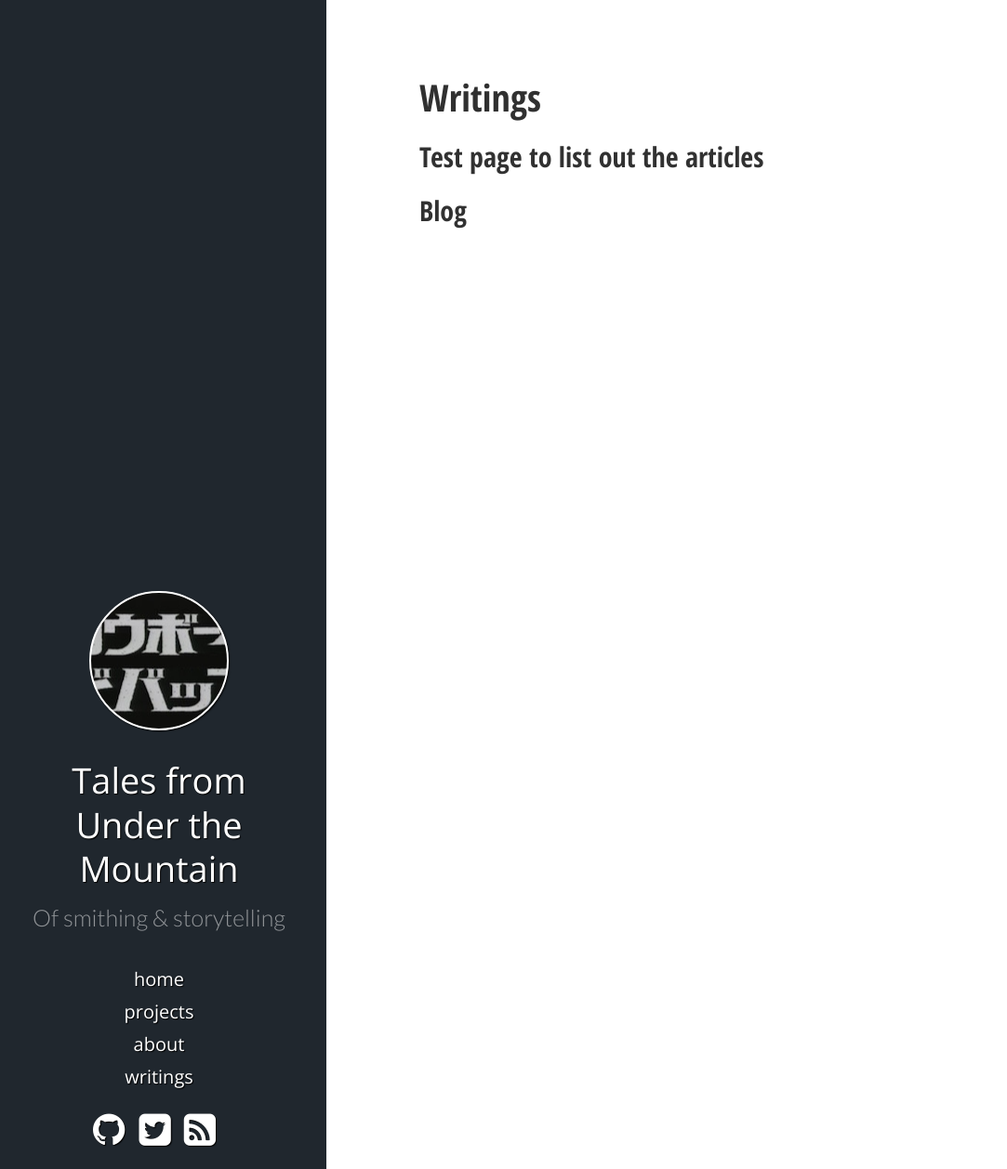
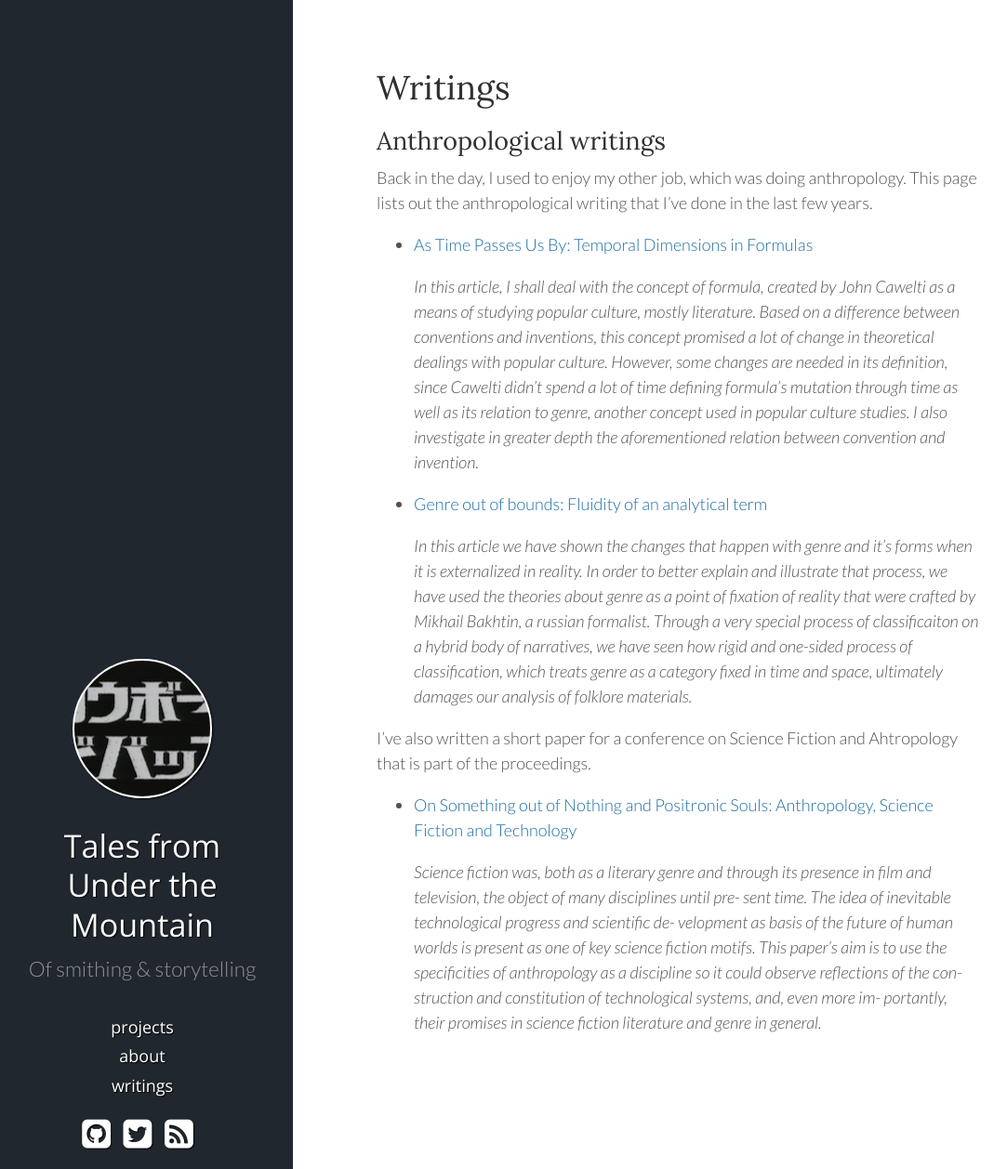
Before and after one commit to blackdwarf/blackdwarf.github.io, a Jekyll site: the page built from writing/index.md, in a window 1280 px wide and 1258 px high. Shown: the whole window at 93% size, without its empty margins (9-1092 px from the left). Built offline with Jekyll 4.4.1, drawn with Linux system fonts in a browser that asks for light colours; nearby versions of some CDN libraries; Markdown is read by kramdown in place of the engine named in the settings.

Commit message:
Adding more styles

```diff
--- a/_includes/sidebar.html
+++ b/_includes/sidebar.html
@@ -5,13 +5,13 @@
       <h1>
         <a href="{{ site.baseurl }}">
           {{ site.title }}
+          <!-- And then some -->
         </a>
       </h1>
       <p class="lead">{{ site.description }}</p>
     </div>
 
     <nav class="sidebar-nav">
-      <a class="sidebar-nav-item{% if page.url == site.baseurl %} active{% endif %}" href="{{ site.baseurl }}">home</a>
 
       {% comment %}
         The code below dynamically generates a sidebar nav of pages with
@@ -29,7 +29,7 @@
 
     </nav>
     <div class="social-badges">
-        <div class="social-git"><a href="https://www.github.com/blackdwarf"><span class="fa fa-github fa-2x"></span></div>
+        <div class="social-git"><a href="https://www.github.com/blackdwarf"><span class="fa fa-github-square fa-2x"></span></a></div>
         <div class="social-twitter"><a href="https://twitter.com/blackdwarph"><span class="fa fa-twitter-square fa-2x"></span></a></div>
         <div class="rss-feed"><a href="atom.xml"><span class="fa fa-rss-square fa-2x"></span></a></div>
     </div>
--- a/public/css/dwarvenblues.css
+++ b/public/css/dwarvenblues.css
@@ -2,18 +2,32 @@
 @import url(http://fonts.googleapis.com/css?family=Roboto:400italic,700italic,700,400&subset=latin,latin-ext);
 @import url(http://fonts.googleapis.com/css?family=Open+Sans:400,300,700&subset=latin,latin-ext);
 @import url(http://fonts.googleapis.com/css?family=Lato:300,400,700,300italic,400italic,700italic&subset=latin,latin-ext);
+@import url(http://fonts.googleapis.com/css?family=Lora:400,700,400italic,700italic&subset=latin,latin-ext);
+@import url(http://fonts.googleapis.com/css?family=Crimson+Text:400,400italic,700,700italic);
 
 /* Overrides for the main elements */
 html {
-    font-family: Lato, 'Open Sans', 'Helvetica', 'sans-serif';
+    font-family: Lato, 'Helvetica', 'sans-serif';
     font-weight: 300;
+    font-size: 18px;
 }
 h1, h2, h3, h4, h5 {
-    font-family: 'Open Sans Condensed', sans-serif;
-    font-weight: 700;
+    font-family: Lora, 'Open Sans Condensed', sans-serif;
+    font-weight: 400;
+}
+a {
+    /*color: #ffc828;*/
+    /*color: #ff6600;*/
+    /*color: #268bd2;*/
+    /*color: #217AB8;*/
+    color: #1E6EA6;
 }
 a:hover {
-    color: #217AB8;
+    /*color: #217AB8;*/
+    /*color: #CCA020;*/
+    color: #2CA0F2;
+    transition: color 0.4s;
+    text-decoration: none;
 }
 
 /* End overrides for main elements */
@@ -27,7 +41,6 @@
 
 /* Overrides for sidebar */
 .sidebar {
-    /*background-color: #4A4A4A;*/
     background-color: #20272E;
 }
 .sidebar-about {
@@ -40,9 +53,11 @@
     text-shadow: 1px 1px 1px black;
 }
 .sidebar a:hover {
-   color: #268bd2;
+   /*color: #268bd2;*/
+   /*color: #ffc828;*/
+    color: #ff6600;
    text-decoration: none;
-   transition: color .15s cubic-bezier(.33, .66, .66, 1);
+   transition: color 0.45s;
 }
 .sidebar-nav-item.active {
     font-weight: 300;
@@ -87,13 +102,13 @@
 /* Social badges styles */
 .social-git > a:hover {
     color: #c0c0c0;
-    transition: color .15s cubic-bezier(.33, .66, .66, 1);
+    transition: color .35s;
 }
 .social-twitter > a:hover {
     color: #55acee;
-    transition: color .15s cubic-bezier(.33, .66, .66, 1);
+    transition: color .35s;
 }
 .rss-feed > a:hover {
     color: #ff6600;
-    transition: color .15s cubic-bezier(.33, .66, .66, 1);
+    transition: color .35s;
 }
--- a/writing/index.md
+++ b/writing/index.md
@@ -3,7 +3,44 @@
 title: Writings
 ---
 
-## Test page to list out the articles
+## Anthropological writings
+Back in the day, I used to enjoy my other job, which was doing anthropology.
+This page lists out the anthropological writing that I've done in the last few
+years.
+
+* [As Time Passes Us By: Temporal Dimensions in Formulas](http://anthroserbia.org/Journals/Article/123)
+
+    *In this article, I shall deal with the concept of formula, created by John
+    Cawelti as a means of studying popular culture, mostly literature. Based on
+     a difference between conventions and inventions, this concept promised a
+    lot of change in theoretical dealings with popular culture. However, some
+    changes are needed in its definition, since Cawelti didn't spend a lot of
+    time defining formula's mutation through time as well as its relation to
+    genre, another concept used in popular culture studies. I also investigate
+    in greater depth the aforementioned relation between convention and invention.*
 
 
-## Blog
+* [Genre out of bounds: Fluidity of an analytical term](http://anthroserbia.org/Journals/Article/95)
+
+    *In this article we have shown the changes that happen with genre and it's
+    forms when it is externalized in reality. In order to better explain and
+    illustrate that process, we have used the theories about genre as a point
+    of fixation of reality that were crafted by Mikhail Bakhtin, a russian
+    formalist. Through a very special process of classificaiton on a hybrid
+    body of narratives, we have seen how rigid and one-sided process of
+    classification, which treats genre as a category fixed in time and space,
+    ultimately damages our analysis of folklore materials.*
+
+I've also written a short paper for a conference on Science Fiction and
+Ahtropology that is part of the proceedings.
+
+* [On Something out of Nothing and Positronic Souls: Anthropology, Science Fiction and Technology](http://anthroserbia.org/Publications/Details/41)
+
+    *Science fiction was, both as a literary genre and through its presence in
+    film and television, the object of many disciplines until pre- sent time.
+    The idea of inevitable technological progress and scientific de- velopment
+    as basis of the future of human worlds is present as one of key science
+    fiction motifs. This paper’s aim is to use the specificities of anthropology
+     as a discipline so it could observe reflections of the con- struction and
+     constitution of technological systems, and, even more im- portantly, their
+    promises in science fiction literature and genre in general.*
```
Also changed, not shown: about/index.md (+2 -1 lines).
